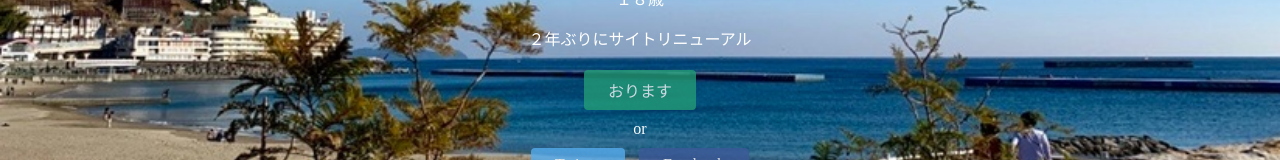
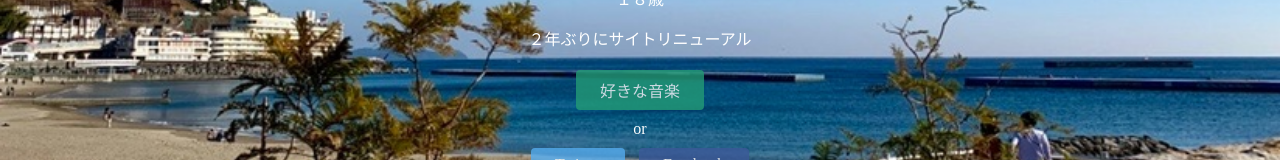
Before and after one commit to giiyana-jp/giiyana-.github.io, a plain HTML site: page index.html in a window 1280 px wide. Shown: the part 365-525 px from the top of the page. Drawn offline with Linux system fonts and the light colour scheme.

Commit message:
Update index.html

```diff
--- a/index.html
+++ b/index.html
@@ -25,7 +25,7 @@
         <p>１８歳</p>
         <p>２年ぶりにサイトリニューアル</p>
         <div class="btn-wrapper">
-          <a href="https://img.sirabee.com/wp-content/uploads/2021/08/sirabee20210830tobus2-1200x801.jpegQ" class="btn line">おります</a>
+          <a href="https://www.youtube.com/watch?v=hjWan5m0glI" class="btn line">好きな音楽</a>
           <p>or</p>
           <a href="https://twitter.com/Humanjoegivson" class="btn twitter">Twitter</a>
           <a href="https://www.facebook.com/dms.yan.75/" class="btn facebook">Facebook</a>
```
